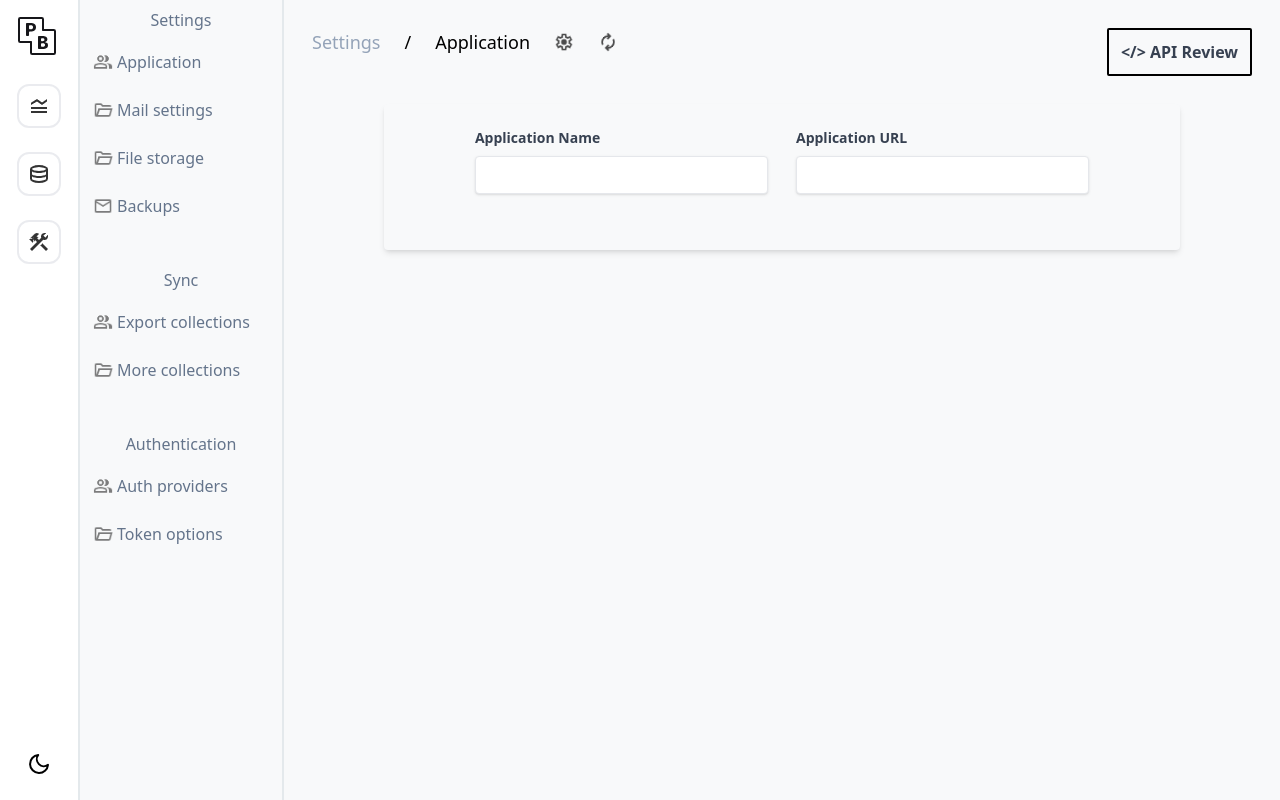
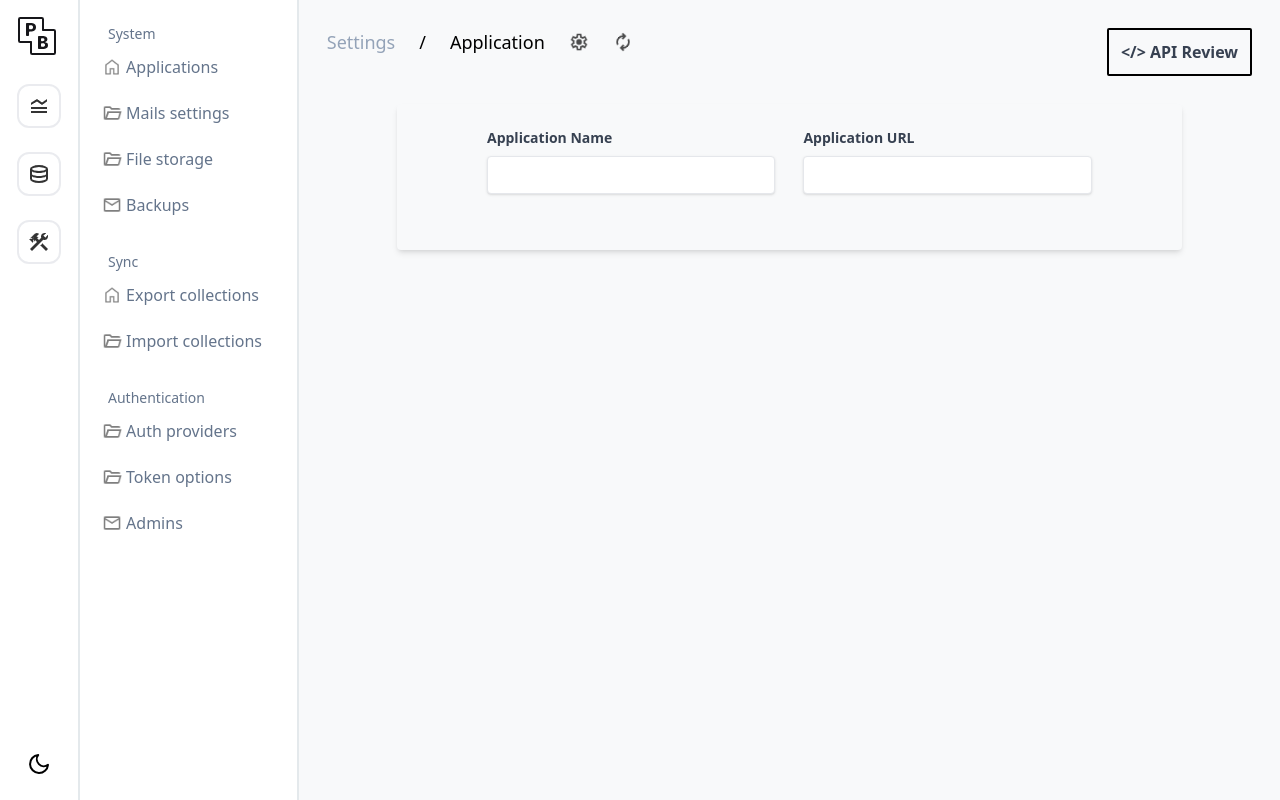
Before and after one commit to Mike47ip/pocketbase_admin_dash, a React (Vite) app in the folder admin_dash/: page /settings in a window 1280 px wide. Built offline with nearby package versions, Linux system fonts and the light colour scheme.

Commit message:
Fix settings page orientation

```diff
--- a/admin_dash/src/pages/database.jsx
+++ b/admin_dash/src/pages/database.jsx
@@ -26,24 +26,24 @@ const Database = ({darkMode}) => {
        />
       </div>
       <div className="flex w-[100%] flex-col justify-center items-center">
-       <button className={`flex justify-start  w-[87%] gap-1 items-center ${darkMode ? "bg-white" : ""} hover:bg-custom-slate focus:bg-custom-slate w-48 p-2 rounded-md h-9 my-3`}>
+       <button className={`flex justify-start  w-[87%] gap-1 items-center ${darkMode ? "bg-white" : ""} hover:bg-custom-slate focus:bg-custom-slate w-48 p-2 rounded-md h-9 my-[5px]`}>
         <img className="opacity-50 object-contain w-5 " src={users} alt="" />
         <p className="text-slate-500">Users</p>
        </button>
-       <button className={`flex justify-start  w-[87%] gap-1 items-center ${darkMode ? "bg-white" : ""} hover:bg-custom-slate focus:bg-custom-slate w-48 p-2 rounded-md h-9 my-3`}>
+       <button className={`flex justify-start  w-[87%] gap-1 items-center ${darkMode ? "bg-white" : ""} hover:bg-custom-slate focus:bg-custom-slate w-48 p-2 rounded-md h-9 my-[5px]`}>
         <img className="opacity-50 object-contain w-5 " src={folder} alt="" />
         <p className="text-slate-500">Messages</p>
        </button>
-       <button className={`flex justify-start  w-[87%] gap-1 items-center ${darkMode ? "bg-white" : ""} hover:bg-custom-slate focus:bg-custom-slate w-48 p-2 rounded-md h-9 my-3`}>
+       <button className={`flex justify-start  w-[87%] gap-1 items-center ${darkMode ? "bg-white" : ""} hover:bg-custom-slate focus:bg-custom-slate w-48 p-2 rounded-md h-9 my-[5px]`}>
         <img className="opacity-50 object-contain w-5 " src={folder} alt="" />
         <p className="text-slate-500">Posts</p>
        </button>
-       <button className={`flex justify-start  w-[87%] gap-1 items-center ${darkMode ? "bg-white" : ""} hover:bg-custom-slate focus:bg-custom-slate w-48 p-2 rounded-md h-9 my-3`}>
+       <button className={`flex justify-start  w-[87%] gap-1 items-center ${darkMode ? "bg-white" : ""} hover:bg-custom-slate focus:bg-custom-slate w-48 p-2 rounded-md h-9 my-[5px]`}>
         <img className="opacity-50 object-contain w-5 " src={mail} alt="" />
         <p className="text-slate-500">MessageReport</p>
        </button>
       </div>
-      <button className={`flex justify-center gap-1 items-center border-2 ${darkMode ? "bg-white text-black" : ""} hover:bg-custom-slate border-slate-900 focus:border-slate-900 f w-48 p-2 rounded-md h-9 my-3 md:w-5/6`}>
+      <button className={`flex justify-center gap-1 items-center border-2 ${darkMode ? "bg-white text-black" : ""} hover:bg-custom-slate border-slate-900 focus:border-slate-900 f w-48 p-2 rounded-md h-9 my-[5px] md:w-5/6`}>
        <span className="text-md text-lg">+</span>
        <p>New collection</p>
       </button>
--- a/admin_dash/src/pages/settings.jsx
+++ b/admin_dash/src/pages/settings.jsx
@@ -1,18 +1,22 @@
 import settings from "../assets/settings.png";
 import refresh from "../assets/refresh.png";
-import users from "../assets/users.png";
 import folder from "../assets/folder.png";
 import mail from "../assets/mail.png";
+import home from "../assets/home.png";
 
-const Settings = ({darkMode}) => {
+const Settings = ({ darkMode }) => {
  return (
   <>
-   <div className={`flex w-screen ${ darkMode ? "bg-custom-dark " : "bg-custom-back"}`}>
-    <div
+   <div
+    className={`flex w-screen ${
+     darkMode ? "bg-custom-dark " : "border-r-custom-slate"
+    }`}
+   >
+    {/* <div
      id="sidebar2"
      className="hidden md:hidden lg:flex items-center flex-col border-r-2 border-r-custom-slate h-screen w-[17%]"
     >
-     <h2 className="text-slate-500 !text-left font-medium pt-2">Settings</h2>
+     <h2 className="text-slate-500 !text-left font-medium pt-6">Settings</h2>
      <div>
       <button className="flex justify-start gap-1 items-center hover:bg-custom-slate focus:bg-custom-slate w-48 p-2 rounded-md h-9 my-3">
        <img className="opacity-50 object-contain w-5 " src={users} alt="" />
@@ -55,10 +59,106 @@ const Settings = ({darkMode}) => {
        <p className="text-slate-500">Token options</p>
       </button>
      </div>
+    </div> */}
+    <div
+     id="sidebar2"
+     className="hidden lg:flex items-center flex-col border-r-2 border-r-custom-slate h-screen w-[18.5%]"
+    >
+     <div className="flex w-[100%] flex-col justify-center items-center">
+      <h2 className="text-slate-500 px-7 self-start block font-medium text-sm pt-6">
+       System
+      </h2>
+      <button
+       className={`flex justify-start  w-[87%] gap-1 items-center ${
+        darkMode ? "bg-white" : ""
+       } hover:bg-custom-slate focus:bg-custom-slate w-48 p-2 rounded-md h-9 my-[5px]`}
+      >
+       <img className="opacity-50 object-contain w-5 " src={home} alt="" />
+       <p className="text-slate-500">Applications</p>
+      </button>
+      <button
+       className={`flex justify-start  w-[87%] gap-1 items-center ${
+        darkMode ? "bg-white" : ""
+       } hover:bg-custom-slate focus:bg-custom-slate w-48 p-2 rounded-md h-9 my-[5px]`}
+      >
+       <img className="opacity-50 object-contain w-5 " src={folder} alt="" />
+       <p className="text-slate-500">Mails settings</p>
+      </button>
+      <button
+       className={`flex justify-start  w-[87%] gap-1 items-center ${
+        darkMode ? "bg-white" : ""
+       } hover:bg-custom-slate focus:bg-custom-slate w-48 p-2 rounded-md h-9 my-[5px]`}
+      >
+       <img className="opacity-50 object-contain w-5 " src={folder} alt="" />
+       <p className="text-slate-500">File storage</p>
+      </button>
+      <button
+       className={`flex justify-start  w-[87%] gap-1 items-center ${
+        darkMode ? "bg-white" : ""
+       } hover:bg-custom-slate focus:bg-custom-slate w-48 p-2 rounded-md h-9 my-[5px]`}
+      >
+       <img className="opacity-50 object-contain w-5 " src={mail} alt="" />
+       <p className="text-slate-500">Backups</p>
+      </button>
+     </div>
+     <div className="flex w-[100%] flex-col justify-center items-center">
+      <h2 className="text-slate-500 px-7 self-start block font-medium text-sm pt-6">
+       Sync
+      </h2>
+      <button
+       className={`flex whitespace-nowrap justify-start  w-[87%] gap-1 items-center ${
+        darkMode ? "bg-white" : ""
+       } hover:bg-custom-slate focus:bg-custom-slate w-48 p-2 rounded-md h-9 my-[5px]`}
+      >
+       <img className="opacity-50 object-contain w-5 " src={home} alt="" />
+       <p className="text-slate-500">Export collections</p>
+      </button>
+      <button
+       className={`flex whitespace-nowrap justify-start  w-[87%] gap-1 items-center ${
+        darkMode ? "bg-white" : ""
+       } hover:bg-custom-slate focus:bg-custom-slate w-48 p-2 rounded-md h-9 my-[5px]`}
+      >
+       <img className="opacity-50 object-contain w-5 " src={folder} alt="" />
+       <p className="text-slate-500">Import collections</p>
+      </button>
+     </div>
+     <div className="flex w-[100%] flex-col justify-center items-center">
+      <h2 className="text-slate-500 px-7 self-start block font-medium text-sm pt-6">
+       Authentication
+      </h2>
+      <button
+       className={`flex justify-start  w-[87%] gap-1 items-center ${
+        darkMode ? "bg-white" : ""
+       } hover:bg-custom-slate focus:bg-custom-slate w-48 p-2 rounded-md h-9 my-[5px]`}
+      >
+       <img className="opacity-50 object-contain w-5 " src={folder} alt="" />
+       <p className="text-slate-500">Auth providers</p>
+      </button>
+      <button
+       className={`flex justify-start  w-[87%] gap-1 items-center ${
+        darkMode ? "bg-white" : ""
+       } hover:bg-custom-slate focus:bg-custom-slate w-48 p-2 rounded-md h-9 my-[5px]`}
+      >
+       <img className="opacity-50 object-contain w-5 " src={folder} alt="" />
+       <p className="text-slate-500">Token options</p>
+      </button>
+      <button
+       className={`flex justify-start  w-[87%] gap-1 items-center ${
+        darkMode ? "bg-white" : ""
+       } hover:bg-custom-slate focus:bg-custom-slate w-48 p-2 rounded-md h-9 my-[5px]`}
+      >
+       <img className="opacity-50 object-contain w-5 " src={mail} alt="" />
+       <p className="text-slate-500">Admins</p>
+      </button>
+     </div>
     </div>
     {/* Compactment 3 */}
-    <div className={`flex flex-col w-screen lg:w-[83%] ${ darkMode ? "bg-custom-dark " : "bg-custom-back"}`}>
-    <div className="flex justify-between p-7 flex-col  lg:flex-row">
+    <div
+     className={`flex flex-col w-screen lg:w-[83%] ${
+      darkMode ? "bg-custom-dark " : "bg-custom-back"
+     }`}
+    >
+     <div className="flex justify-between p-7 flex-col  lg:flex-row">
       <div className="Titles flex gap-6 text-md lg:text-lg">
        <h1 className="text-slate-400">Settings</h1>
        <span>/</span>
@@ -87,7 +187,11 @@ const Settings = ({darkMode}) => {
      <div id="input" className="flex justify-center items-center"></div>
      {/* Input */}
      <div className={`w-[80%] mx-auto`}>
-      <div className={`flex gap-7 justify-center flex-col lg:flex-row  ${darkMode ? "bg-custom-dark" : "bg-custom-back"} shadow-md rounded px-8 pt-6 pb-8 mb-4`}>
+      <div
+       className={`flex gap-7 justify-center flex-col lg:flex-row  ${
+        darkMode ? "bg-custom-dark" : "bg-custom-back"
+       } shadow-md rounded px-8 pt-6 pb-8 mb-4`}
+      >
        <div className="mb-4 w-[90%] lg:w-[40%]">
         <label
          className="block text-gray-700 text-sm font-bold mb-2"
```
Also changed, not shown: admin_dash/src/assets/home.png (added).
